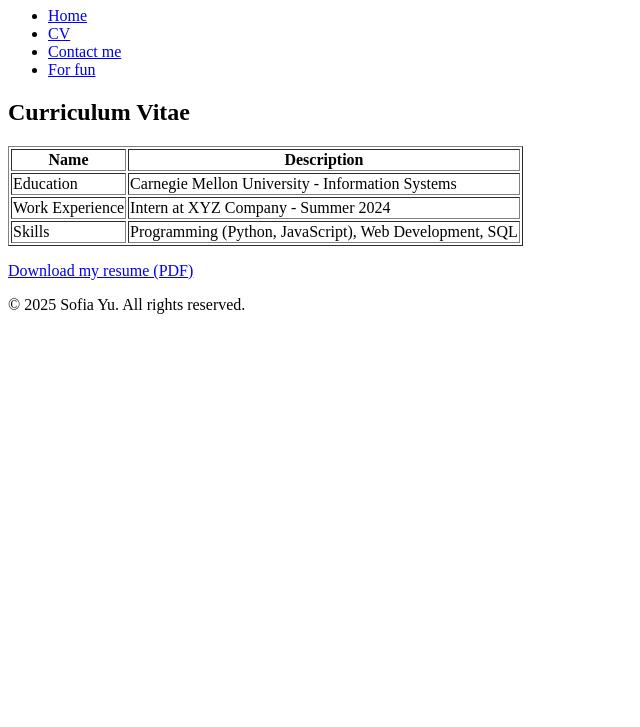
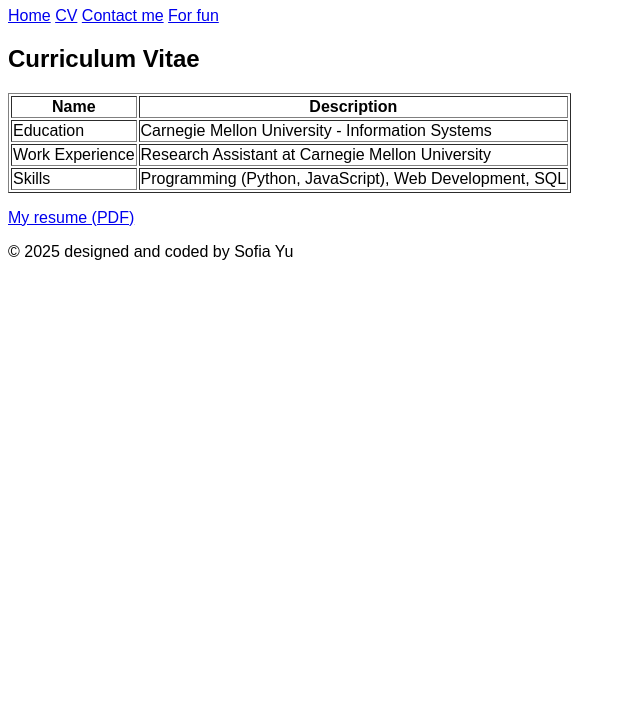
Before and after one commit to nihansofia0127/Sofia_Yu_personal_website, a plain HTML site: page 67250_webdevlabs/nihany-lab1/views/cv.html in a window 1280 px wide. Shown: the part 73-800 px from the top of the page, without its empty margins (0-640 px from the left). Drawn offline with Linux system fonts and the light colour scheme.

Commit message:
Lab1 done

```diff
--- a/67250_webdevlabs/nihany-lab1/views/cv.html
+++ b/67250_webdevlabs/nihany-lab1/views/cv.html
@@ -7,17 +7,20 @@
     <meta name="keywords" content="Carnegie Mellon University, Information Systems">
     <meta name="description" content="Sofia Yu professional website">
     <title>CV - Sofia Yu</title>
+    <style>
+        body {
+            font-family: Arial;
+        }
+    </style>
 </head>
 <body>
     <header>
         <h1>Sofia Yu</h1>
         <nav>
-            <ul>
-                <li><a href="../index.html">Home</a></li>
-                <li><a href="cv.html">CV</a></li>
-                <li><a href="contact.html">Contact me</a></li>
-                <li><a href="fun.html">For fun</a></li>
-            </ul>
+            <a href="../index.html">Home</a>
+            <a href="cv.html">CV</a>
+            <a href="contact.html">Contact me</a>
+            <a href="fun.html">For fun</a>
         </nav>
     </header>
 
@@ -36,7 +39,7 @@
         </tr>
         <tr>
             <td>Work Experience</td>
-            <td>Intern at XYZ Company - Summer 2024</td>
+            <td>Research Assistant at Carnegie Mellon University</td>
         </tr>
         <tr>
             <td>Skills</td>
@@ -44,10 +47,10 @@
         </tr>
     </table>
 
-    <p><a href="../static/sofia_yu_resume.pdf" target="_blank">Download my resume (PDF)</a></p>
+    <p><a href="../static/sofia_yu_resume.pdf" target="_blank">My resume (PDF)</a></p>
 
     <footer>
-        <p>&copy; 2025 Sofia Yu. All rights reserved.</p>
+        <p>&copy; 2025 designed and coded by Sofia Yu</p>
     </footer>
 </body>
 </html>
```
Also changed, not shown: 67250_webdevlabs/nihany-lab1/index.html (+15 -9 lines), 67250_webdevlabs/nihany-lab1/views/contact.html (+10 -8 lines), 67250_webdevlabs/nihany-lab1/views/fun.html (+10 -7 lines).
